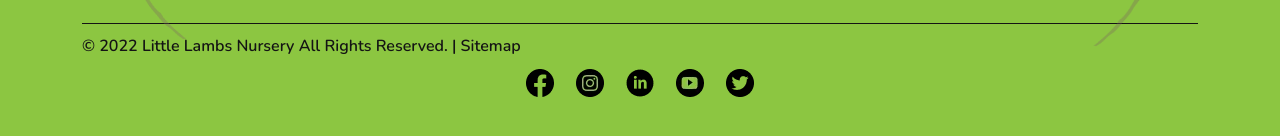
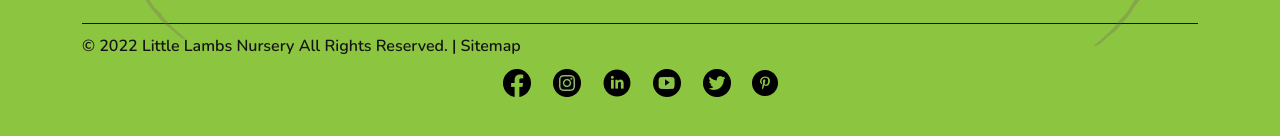
Before and after one commit to little-lambs-nursery/lln_production, a React (Create React App) app in the folder client/: page / in a window 1280 px wide. Shown: the part 4669-4805 px from the top of the page. Built offline with nearby package versions, Linux system fonts and the light colour scheme.

Commit message:
add pinterest and youtube by himanshu sharma

```diff
--- a/client/public/index.html
+++ b/client/public/index.html
@@ -9,10 +9,7 @@
     <link rel="icon" href="%PUBLIC_URL%/favicon.ico" />
     <meta name="viewport" content="width=device-width, initial-scale=1" />
     <meta name="theme-color" content="#000000" />
-    <meta
-      name="description"
-      content="Web site created using create-react-app"
-    />
+
     <link rel="apple-touch-icon" href="%PUBLIC_URL%/logo192.png" />
 
     <link rel="manifest" href="%PUBLIC_URL%/manifest.json" />
--- a/client/src/Pages/Includes/Footer/Footer.js
+++ b/client/src/Pages/Includes/Footer/Footer.js
@@ -6,6 +6,7 @@ import instagram from '../../../img/icons/footerInstagram.webp'
 import twitter from '../../../img/icons/footerTwitter.webp'
 import youtube from '../../../img/icons/footerYoutube.webp'
 import linkedin from '../../../img/icons/footerLinkedin.webp'
+import Pinterest from '../../../img/icons/Pinterest.png'
 import React, { useState } from 'react'
 import EnrollFormModal from '../EnrollForm/EnrollFormModal'
 
@@ -129,13 +130,18 @@ const Footer = () => {
                                             </a>
                                         </li>
                                         <li>
-                                            <a href="">
+                                            <a href="https://www.youtube.com/@littlelambsnurseryuae" target="_blank">
                                                 <img src={youtube} alt="youtube" className='img-fluid' />
                                             </a>
                                         </li>
                                         <li>
-                                            <a href="">
+                                            <a href="" target="_blank">
                                                 <img src={twitter} alt="twitter" className='img-fluid' />
+                                            </a>
+                                        </li>
+                                        <li>
+                                            <a href="https://in.pinterest.com/littlelambsnurserydubai/" target="_blank">
+                                                <img src={Pinterest} alt="Pinterest" className='img-fluid' />
                                             </a>
                                         </li>
                                     </ul>
```
Also changed, not shown: client/src/img/icons/Pinterest.png (added).
